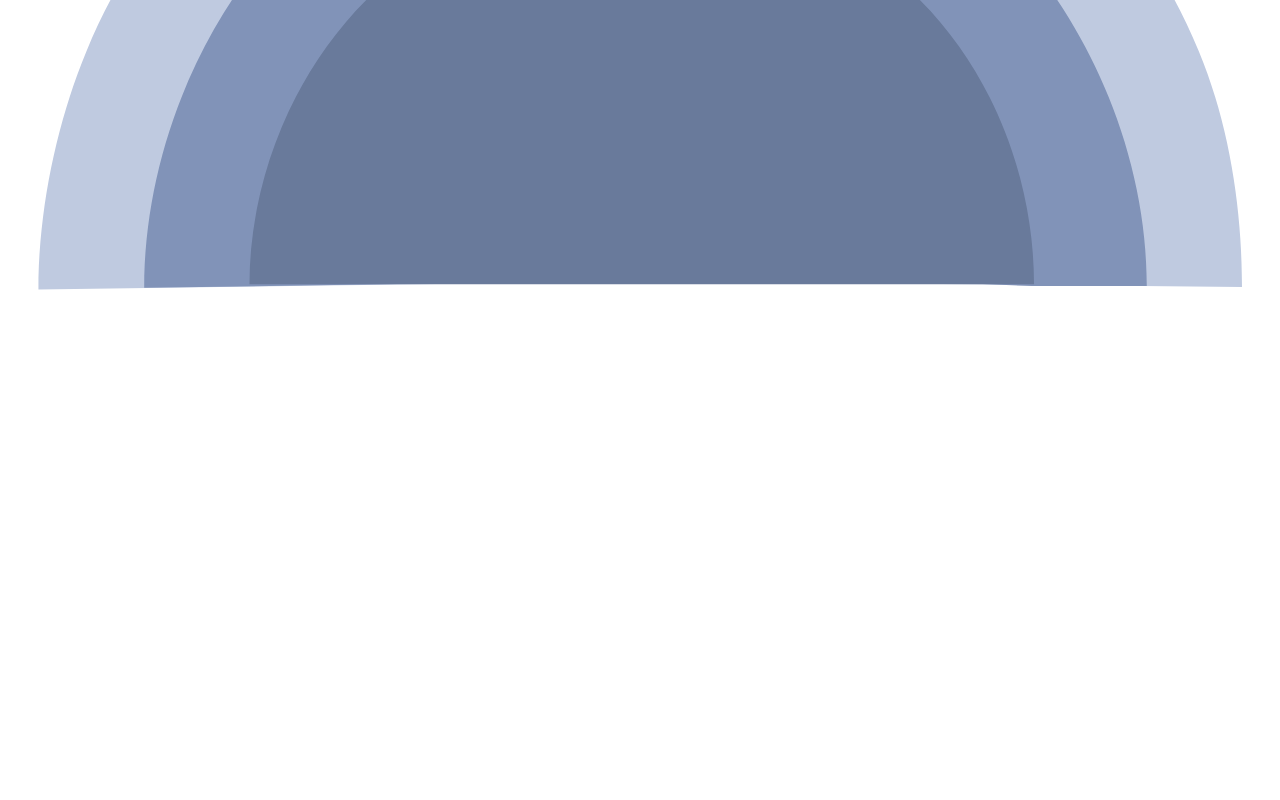
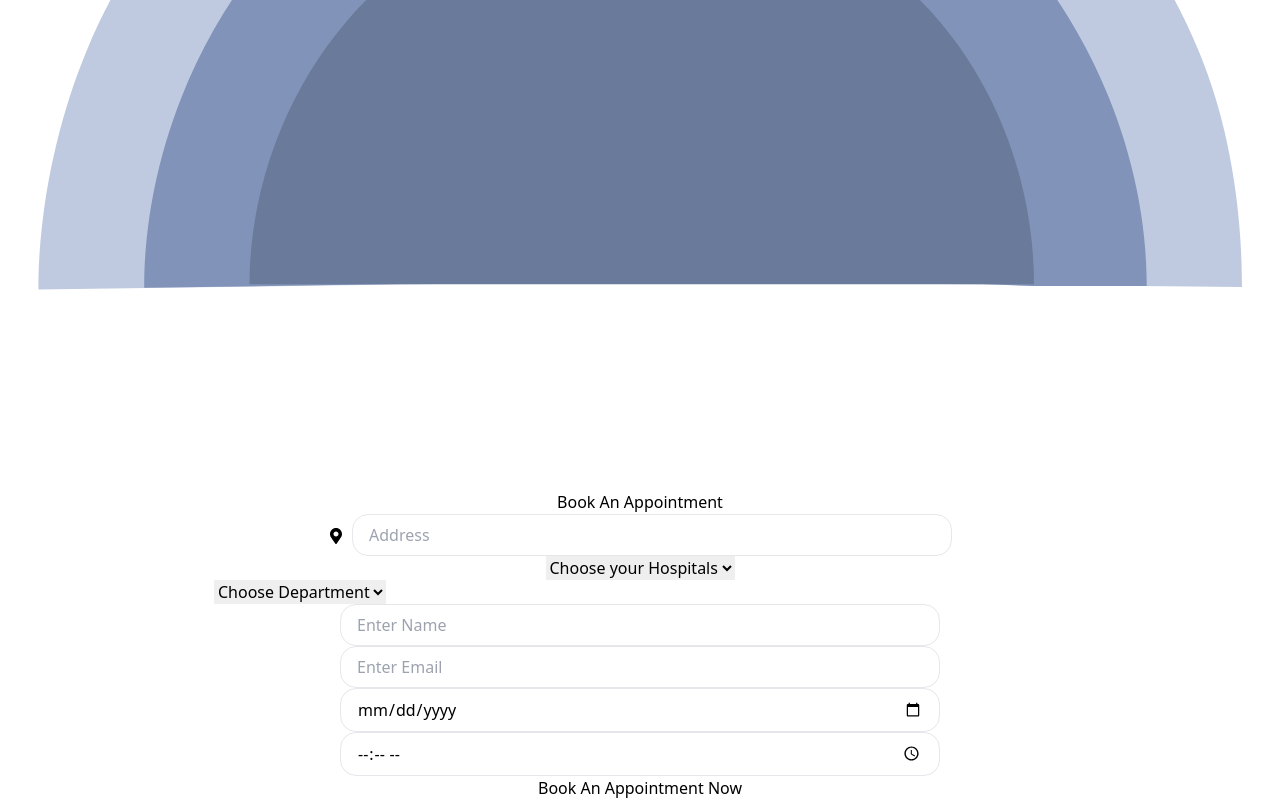
Before and after one commit to Gift-01/carefinder, a React (Vite) app: page / in a window 1280 px wide. Shown: the part 2444-3244 px from the top of the page. Before the commit the page ends 2934 px from the top, so only its background shows below. Built offline with nearby package versions, Linux system fonts and the light colour scheme.

Commit message:
Added book Appointment page

```diff
--- a/src/components/Form/Input.tsx
+++ b/src/components/Form/Input.tsx
@@ -7,6 +7,7 @@ interface InputProps {
   placeholder?: string;
   icon?: IconType;
   className?: string;
+  type: string;
 }
 
 const Input: React.FC<InputProps> = ({
@@ -15,6 +16,7 @@ const Input: React.FC<InputProps> = ({
   placeholder,
   icon: Icon,
   className,
+  type,
 }) => {
   const handleChange = (event: ChangeEvent<HTMLInputElement>) => {
     onChange(event.target.value);
@@ -26,7 +28,7 @@ const Input: React.FC<InputProps> = ({
     <div>
       {Icon && <Icon className="inline-block mr-2" />}
       <input
-        type="text"
+        type={type}
         value={value}
         onChange={handleChange}
         placeholder={placeholder}
--- /dev/null
+++ b/src/components/Form/SelectOptions.tsx
@@ -0,0 +1,53 @@
+import React, { ChangeEvent } from "react";
+import { IconType } from "react-icons";
+
+interface SelectOption {
+  value: string;
+  label: string;
+}
+
+interface SelectProps {
+  options: SelectOption[];
+  value: string;
+  placeholder?: string;
+  icon?: IconType;
+  className?: string;
+  onChange: (value: string) => void;
+}
+
+const Select: React.FC<SelectProps> = ({
+  options,
+  value,
+  onChange,
+  placeholder,
+  icon: Icon,
+  className,
+}) => {
+  const handleChange = (event: ChangeEvent<HTMLSelectElement>) => {
+    onChange(event.target.value);
+  };
+
+  return (
+    <div className={`select-container ${className}`}>
+      {Icon && <Icon className="inline-block mr-2" />}
+      <select
+        value={value}
+        onChange={handleChange}
+        className={`select-input ${placeholder && !value ? "placeholder" : ""}`}
+      >
+        {placeholder && (
+          <option value="" disabled hidden>
+            {placeholder}
+          </option>
+        )}
+        {options.map((option) => (
+          <option key={option.value} value={option.value}>
+            {option.label}
+          </option>
+        ))}
+      </select>
+    </div>
+  );
+};
+
+export default Select;
--- /dev/null
+++ b/src/components/Home/BookAppointment.tsx
@@ -0,0 +1,86 @@
+import React, { useState } from "react";
+import Select from "../Form/SelectOptions";
+import Input from "../Form/Input";
+import { FaMapMarkerAlt } from "react-icons/fa";
+
+const BookAppointment: React.FC = () => {
+  const [value, setValue] = useState("");
+  const [selectedOption, setSelectedOption] = useState("");
+
+  const handleInputChange = (newValue: string) => {
+    setValue(newValue);
+  };
+  const handleSelectChange = (value: string) => {
+    setSelectedOption(value);
+  };
+
+  const options = [
+    { value: "option1", label: "Option 1" },
+    { value: "option2", label: "Option 2" },
+    { value: "option3", label: "Option 3" },
+  ];
+
+  return (
+    <div>
+      <div>
+        <button>Book An Appointment</button>
+        <Input
+          type="text"
+          value={value}
+          onChange={handleInputChange}
+          placeholder="Address"
+          icon={FaMapMarkerAlt}
+          className="md:w-[600px]"
+        />
+        <div>
+          <Select
+            options={options}
+            value={selectedOption}
+            onChange={handleSelectChange}
+            placeholder="Choose your Hospitals"
+          />
+        </div>
+        <div className="md:w-[600px]">
+          <Select
+            options={options}
+            value={selectedOption}
+            onChange={handleSelectChange}
+            placeholder="Choose Department"
+          />
+        </div>
+        <Input
+          type="email"
+          value={value}
+          onChange={handleInputChange}
+          placeholder="Enter Name"
+          className="md:w-[600px]"
+        />
+
+        <Input
+          type="email"
+          value={value}
+          onChange={handleInputChange}
+          placeholder="Enter Email"
+          className="md:w-[600px]"
+        />
+        <Input
+          type="date"
+          value={value}
+          onChange={handleInputChange}
+          placeholder="Select Date"
+          className="md:w-[600px]"
+        />
+        <Input
+          type="time"
+          value={value}
+          onChange={handleInputChange}
+          placeholder="Select Time"
+          className="md:w-[600px]"
+        />
+        <button> Book An Appointment Now</button>
+      </div>
+    </div>
+  );
+};
+
+export default BookAppointment;
--- a/src/components/Home/HomePage.tsx
+++ b/src/components/Home/HomePage.tsx
@@ -46,6 +46,7 @@ const HomeBase: React.FC = () => {
           Find a nearby Hospital
         </p>
         <Input
+          type="text"
           value={value}
           onChange={handleInputChange}
           placeholder="Federal Medical Center,Ebutta Meta,Lagos state"
--- a/src/pages/Home.tsx
+++ b/src/pages/Home.tsx
@@ -1,9 +1,10 @@
 import React from "react";
 import NavBar from "../components/NavBar";
 import HomePage from "../components/Home/HomePage";
-import WelcomePage from "../components/Home/WelcomePage";
+import WelcomePage from "../components/Home/Welcome";
 import Services from "../components/Home/services";
 import ServiceBreakdown from "../components/Home/ServiceBreakdown";
+import BookAppointment from "../components/Home/BookAppointment";
 
 function Home() {
   return (
@@ -13,6 +14,7 @@ function Home() {
       <WelcomePage />
       <Services />
       <ServiceBreakdown />
+      <BookAppointment/>
     </div>
   );
 }
```
Also changed, not shown: src/components/Home/Welcome.tsx (renamed from src/components/Home/WelcomePage.tsx).
